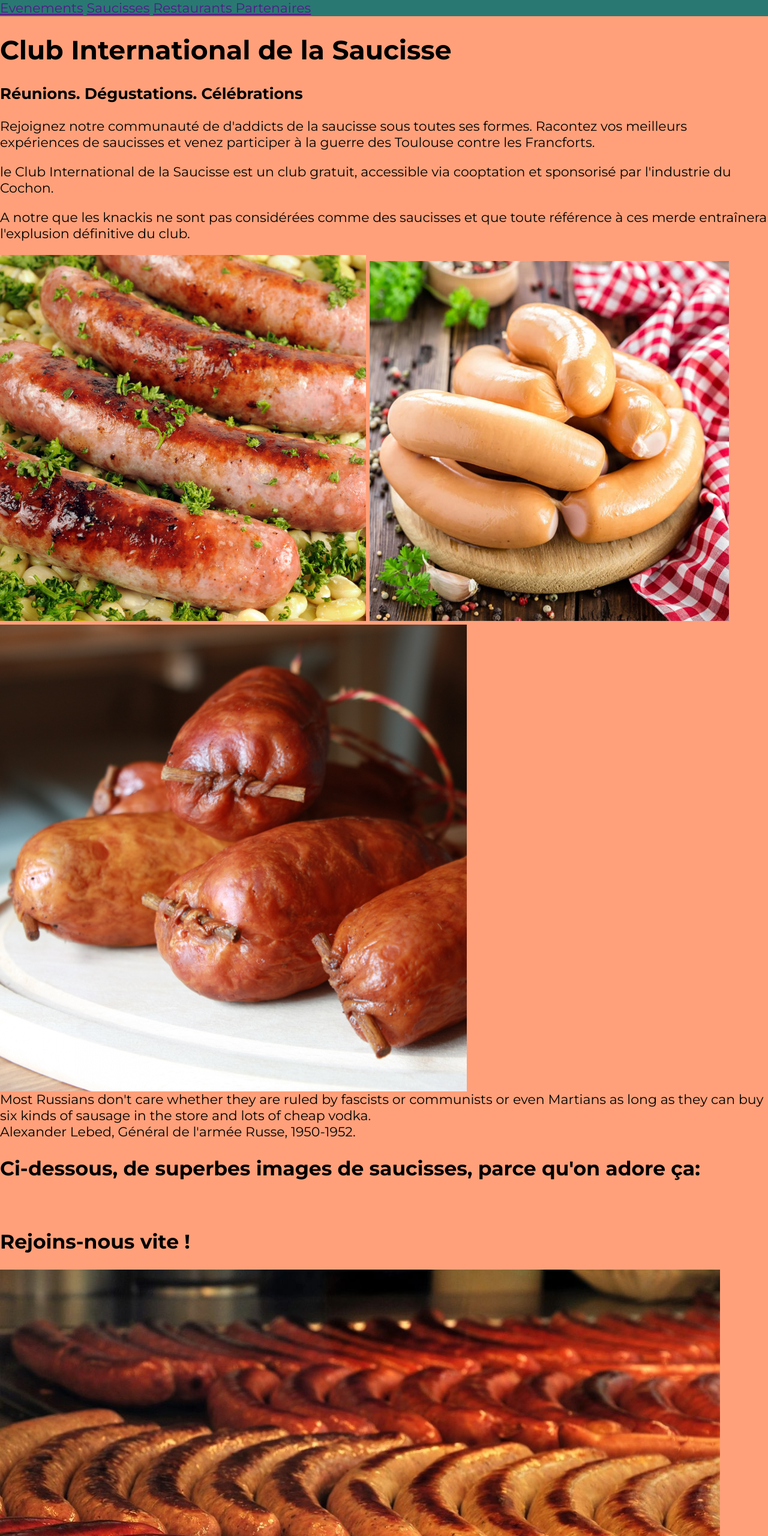
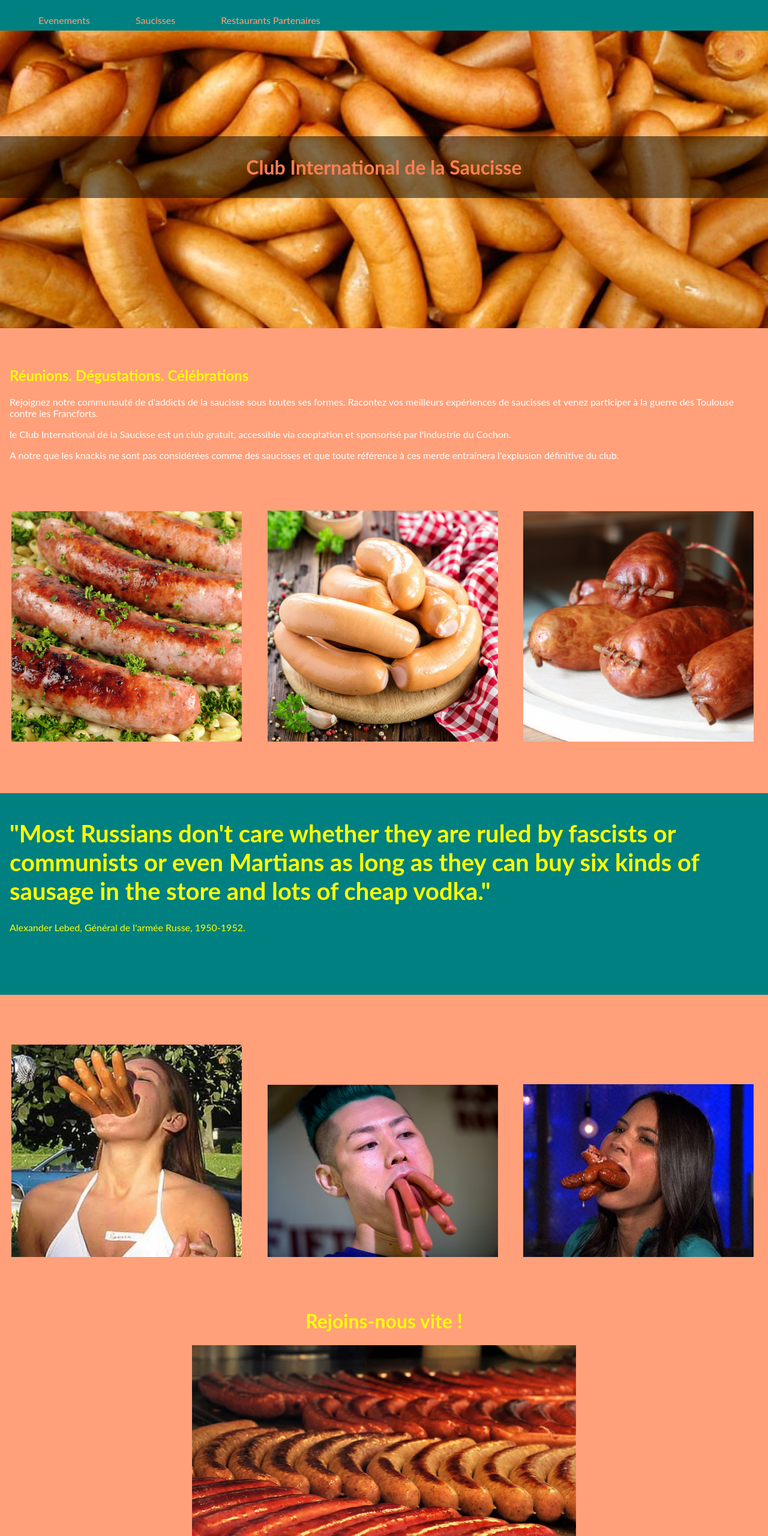
Before and after one commit to JeffFromParis/Responsive-Club-Website, a plain HTML site: page index.html in a window 1280 px wide. Shown: the top 2560 px of the page at 60% size. Drawn offline with Linux system fonts and the light colour scheme.

Commit message:
End of project

```diff
--- a/index.html
+++ b/index.html
@@ -12,50 +12,54 @@
     <title>Club International de la Saucisse</title>
 </head>
 <body>
-        <header>
-            <nav>
-                <a href="">Evenements</a>
-                <a href="">Saucisses</a>
-                <a href="">Restaurants Partenaires</a>
-            </nav>
-        </header>
-        <main>
-            <banner>
+    <div class = "nav">
+        <ul>
+            <a href=""><li>Evenements</li></a>
+            <a href=""><li>Saucisses</li></a>
+            <a href=""><li>Restaurants Partenaires</li></a>
+        </ul>
+    </div>
+
+    <div class = "intro">
         <h1>Club International de la Saucisse</h1>
-            </banner>
-            <section id = "introduction-section">
-                <h3>Réunions. Dégustations. Célébrations</h3>
+    </div>
+
+    <div class = "summary">
+        <h2>Réunions. Dégustations. Célébrations</h2>
         <p>Rejoignez notre communauté de d'addicts de la saucisse sous toutes ses formes. Racontez vos meilleurs expériences de saucisses et venez participer à la guerre des Toulouse contre les Francforts.</p>
         <p>le Club International de la Saucisse est un club gratuit, accessible via cooptation et sponsorisé par l'industrie du Cochon.</p>
         <p>A notre que les knackis ne sont pas considérées comme des saucisses et que toute référence à ces merde entraînera l'explusion définitive du club.</p>
-                <div class = "img-container">
+    </div>
+
+    <div class = "photos">
         <img src="./img/toulouse.jpg" alt="saucisses de Toulouse">
         <img src="./img/francfort.jpg" alt="saucisses de Francfort">
         <img src="./img/morteau.png" alt="saucisses de Morteau">
     </div>
-            </section>
-            <section id = "quote-section">
-                <div id="quote">Most Russians don't care whether they are ruled by fascists or communists or even Martians as long as they can buy six kinds of sausage in the store and lots of cheap vodka.</div>
-                <div id="quote-author">Alexander Lebed, Général de l'armée Russe, 1950-1952.</div>
-            </section>
-            <section id = "details-section">
-                <h2>Ci-dessous, de superbes images de saucisses, parce qu'on adore ça:</h2>
-                <div class = "img-container">
-                    <img src="" alt="">
-                    <img src="" alt="">
-                    <img src="" alt="">
+
+    <div class = "testimonial">
+        <h1>"Most Russians don't care whether they are ruled by fascists or communists or even Martians as long as they can buy six kinds of sausage in the store and lots of cheap vodka."</h1>
+        <p>Alexander Lebed, Général de l'armée Russe, 1950-1952.</p>
     </div>
-                <div id = "main-pic">
-                    <h2>Rejoins-nous vite !</h2>
+
+    <div class = "photos">
+        <img src="./img/fun_1.jpg" alt="">
+        <img src="./img/fun_2.jpg" alt="">
+        <img src="./img/fun_3.jpg" alt="">
+    </div>
+
+    <div class = "meetup">
+        <h1>Rejoins-nous vite !</h1>
         <img src="./img/bratwurst.jpg" alt="bratwurts">
+        <h1>On se retrouve chaque jeudi à 19h pour déguster ensemble des saucisses. Chacun ramène les siennes attention!</h1>
     </div>
-                <h2>On se retrouve chaque jeudi à 19h pour déguster ensemble des saucisses. Chacun ramène les siennes attention!</h2>
-            </section>
-        </main>
-        <footer>
-            <a href="">Evenements</a>
-            <a href="">Saucisses</a>
-            <a href="">Restaurants Partenaires</a>
-        </footer>
+
+    <div class = "nav">
+        <ul>
+            <a href=""><li>Evenements</li></a>
+            <a href=""><li>Saucisses</li></a>
+            <a href=""><li>Restaurants Partenaires</li></a>
+        </ul>
+    </div>
 </body>
 </html>
--- a/styles.css
+++ b/styles.css
@@ -1,24 +1,177 @@
-html{
-    font-family: 'Montserrat', sans-serif;
-    font-size: 22px;
-    background-color: rgb(255, 160, 122);
-    margin: 0;
-    padding: 0;
-    box-sizing: border-box;
-}
-
 body {
+    font-family: "Lato", sans-serif;
+    font-size: 16px;
+    background-color: lightsalmon;
     margin: 0;
 }
 
-header {
-    background-color: rgb(41, 121, 114);
+.nav {
+    padding-top: 1rem;
+    background-color: teal;
+    color: lightsalmon;
 }
 
-main {
-
+.nav p {
+    left: 25rem;
 }
 
-footer {
-    background-color: rgb(41, 121, 114);
+.intro {
+    height: 30rem;
+    padding-top: 1rem;
+    background-image: url('./img/intro.jpg');
+    background-position: center;
+    background-size: cover;
 }
+
+.intro img {
+    width: 15rem;
+    display: block;
+    margin: auto;
+    margin-top: 5rem;
+}
+
+.intro h1 {
+    color: Coral;
+    font-size: 2rem;
+    margin-top: 10rem;
+    padding: 2rem;
+    background-color: rgba(0.5, 0.5, 0.5, 0.5);
+    text-align: center;
+  }
+
+  ul {
+    list-style: none;
+    margin: 0;
+  }
+
+  li {
+    color: lightsalmon;
+    padding: 0.5rem 1.5rem;
+    margin-right: 1.5rem;
+    display: inline-block;
+  }
+
+.summary,
+.testimonial,
+.photos,
+.meetup {
+  margin: 4em auto;
+}
+
+.summary {
+    padding: 0 1rem;
+}
+
+.summary p {
+    color: White;
+}
+
+.summary h2{
+    color: yellow;
+}
+
+.testimonial {
+    background-color: teal;
+    height: 20rem;
+    padding: 0 1rem;
+    padding-top: 1rem;
+    color: yellow;
+}
+
+.testimonial h1 {
+    font-size: 2.5rem;
+    color: yellow;
+}
+
+.photos img {
+    width: 30%;
+    /* height: 25rem; */
+    margin: 1.5%;
+}
+
+.meetup {
+    margin-bottom: 2rem;
+}
+
+.meetup img {
+    width: 50%;
+    height: auto;
+    display: block;
+    margin: auto;
+  }
+
+  .meetup h1 {
+    color: yellow;
+    text-align: center;
+  }
+
+@media only screen and (max-width: 1048px) {
+    .photos img {
+      width: 100%;
+      margin-left: auto;
+      margin-right: auto;
+    }
+}
+
+@media only screen and (max-width: 800px) {
+
+    .testimonial{
+        height: 25rem;
+    }
+}
+
+@media only screen and (max-width: 650px) {
+
+    .testimonial{
+        height: 30rem;
+    }
+}
+
+
+@media only screen and (max-width: 640px) {
+
+    .intro h1 {
+      margin-top: 2rem;
+    }
+
+    .intro {
+      max-height: 200px;
+    }
+
+    .photos img {
+      width: 100%;
+      margin-left: auto;
+      margin-right: auto;
+    }
+
+    li {
+      display: block;
+      text-align: center;
+    }
+  }
+
+@media only screen and (max-width: 520px) {
+
+    .testimonial{
+        height: 35rem;
+    }
+}
+
+
+@media only screen and (max-width: 450px) {
+
+    .testimonial{
+        height: 45rem;
+    }
+}
+
+@media only screen and (max-width: 320px) {
+
+    .testimonial h1 {
+      font-size: 2rem;
+    }
+
+    .photos img {
+      width: 100%;
+    }
+  }
```
Also changed, not shown: img/fun_1.jpg (added), img/fun_2.jpg (added), img/fun_3.jpg (added), img/intro.jpg (added). Lines whose indentation alone changed are shown as unchanged.
